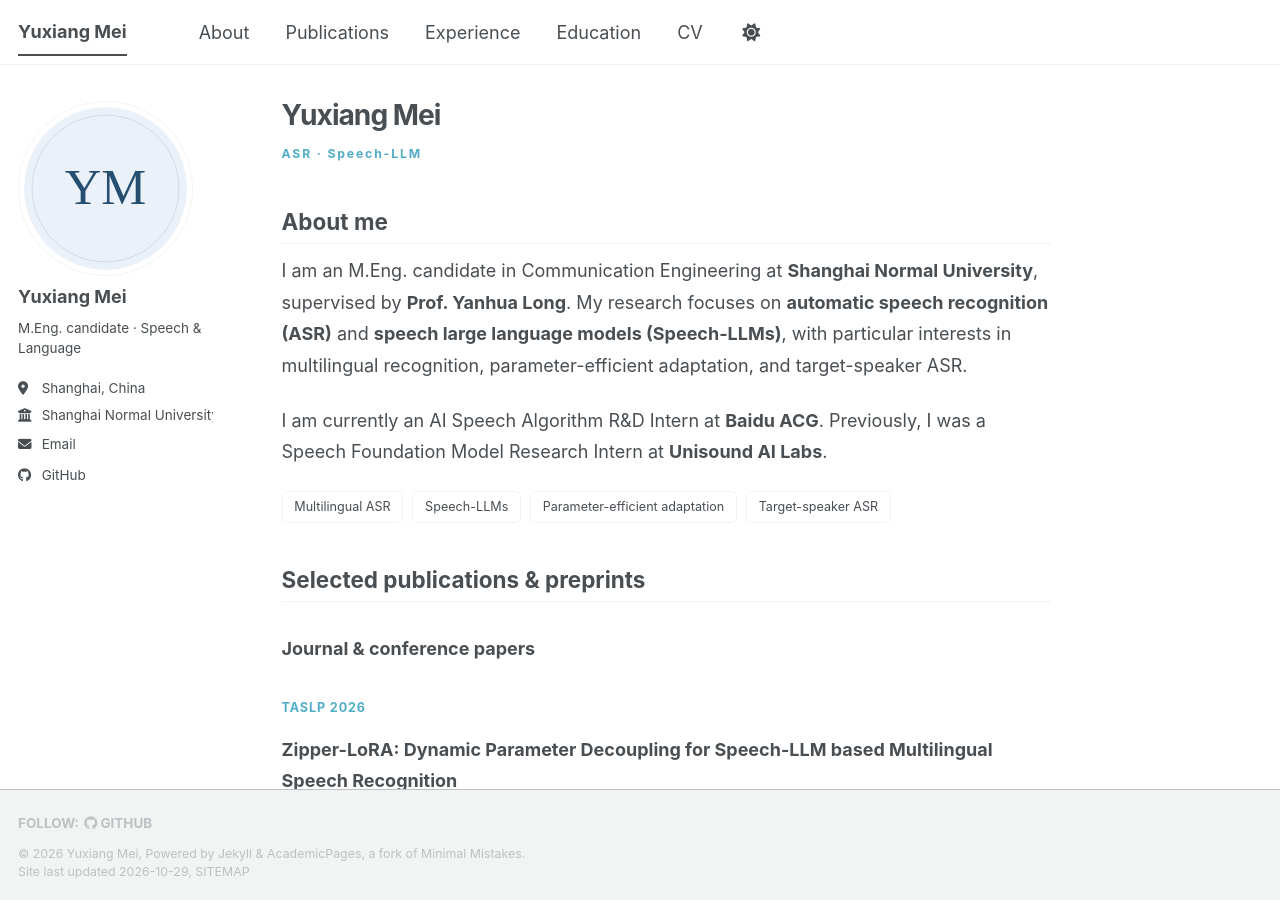
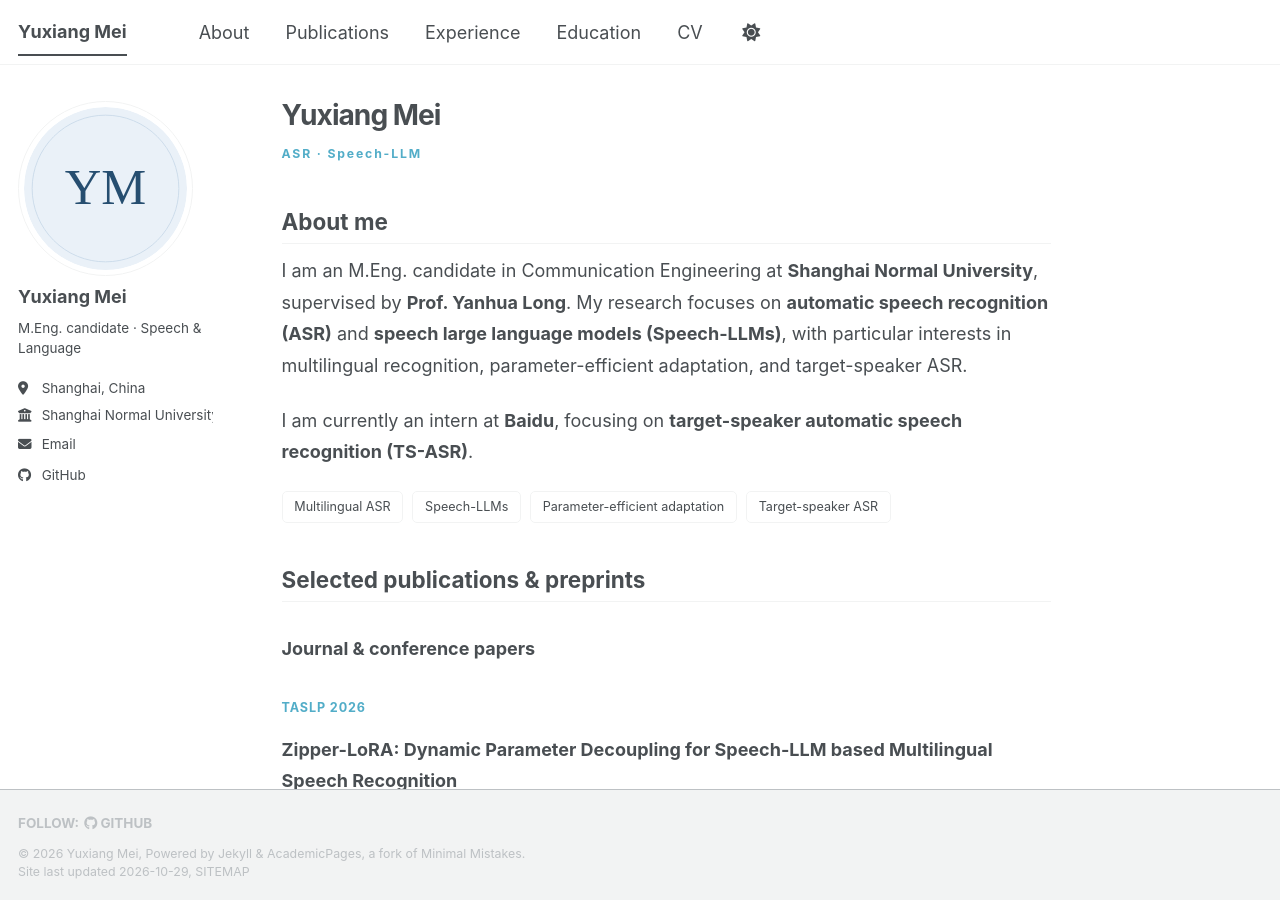
Before and after one commit to YuCeong-May/YuCeong-May.github.io, a Jekyll site: the page built from _pages/about.md, in a window 1280 px wide and 900 px high. Built offline with Jekyll 4.4.1, drawn with Linux system fonts in a browser that asks for light colours; a script bundle is joined from its source files by our own code; a style sheet for code colours, icons or effects is not loaded.

Commit message:
Update introductory internship statement to Baidu TS-ASR focus

```diff
--- a/_pages/about.md
+++ b/_pages/about.md
@@ -12,7 +12,7 @@ excerpt: "Multilingual speech recognition, Speech-LLMs, and efficient adaptation
 
 I am an M.Eng. candidate in Communication Engineering at **Shanghai Normal University**, supervised by **Prof. Yanhua Long**. My research focuses on **automatic speech recognition (ASR)** and **speech large language models (Speech-LLMs)**, with particular interests in multilingual recognition, parameter-efficient adaptation, and target-speaker ASR.
 
-I am currently an AI Speech Algorithm R&D Intern at **Baidu ACG**. Previously, I was a Speech Foundation Model Research Intern at **Unisound AI Labs**.
+I am currently an intern at **Baidu**, focusing on **target-speaker automatic speech recognition (TS-ASR)**.
 
 <div class="research-tags"><span>Multilingual ASR</span><span>Speech-LLMs</span><span>Parameter-efficient adaptation</span><span>Target-speaker ASR</span></div>
 
```
